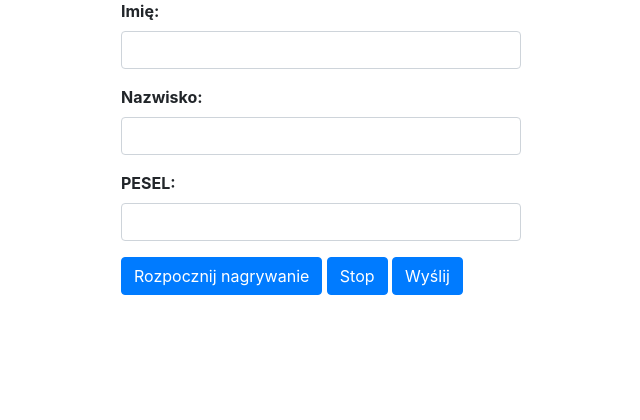
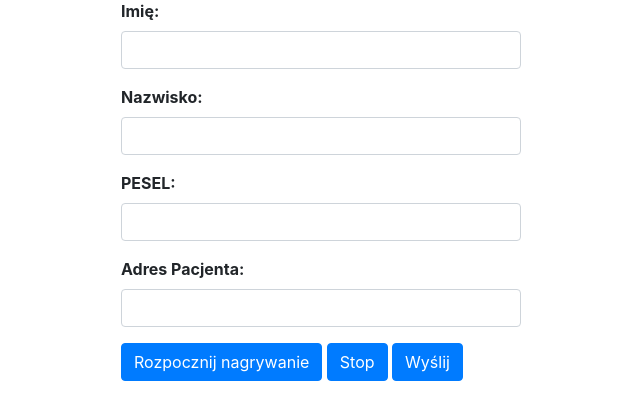
Before and after one commit to atlomak/leothon, a Flask app: page /consultation in a window 1280 px wide. Shown: the part 99-519 px from the top of the page, without its empty margins (319-959 px from the left). Run offline with Flask 2, Linux system fonts and the light colour scheme; some libraries are stand-ins or nearby versions.

Commit message:
audio recording 5 address

```diff
--- a/app/templates/consultation.html
+++ b/app/templates/consultation.html
@@ -64,6 +64,10 @@
                     <div class="form-group">
                         <label for="pesel">PESEL:</label>
                         <input class="form-control" id="pesel" required type="text">
+                    </div>
+                    <div class="form-group">
+                        <label for="pesel">Adres Pacjenta:</label>
+                        <input class="form-control" id="address" required type="text">
                     </div>
                     <div class="form-group">
                         <button class="btn btn-primary" id="recordButton" type="button">Rozpocznij nagrywanie</button>
```
